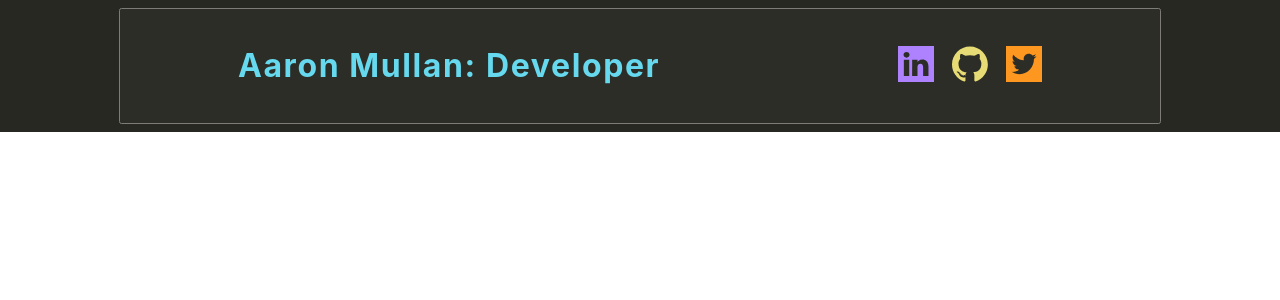
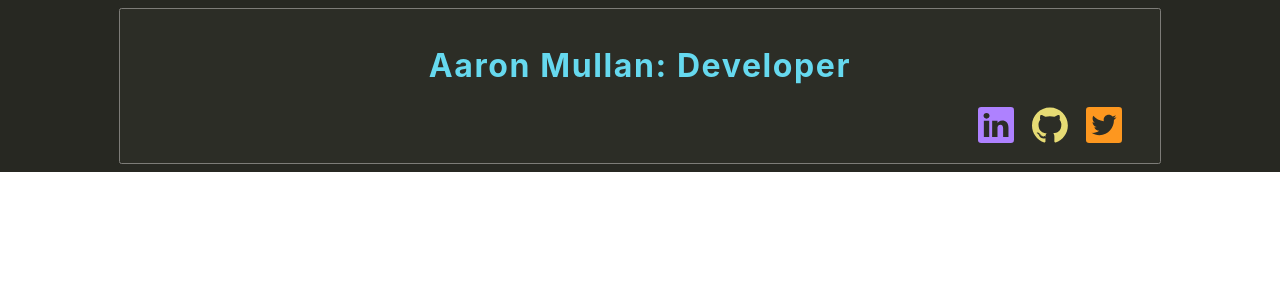
Before and after one commit to AaronMullan/aaronmullandotcom, a React (Create React App) app: page / in a window 1280 px wide. Shown: the top 300 px of the page. Built offline with nearby package versions, Linux system fonts and the light colour scheme.

Commit message:
add hero

```diff
--- a/src/components/header.css
+++ b/src/components/header.css
@@ -2,7 +2,6 @@
     display: flex;
     align-items: center;
     justify-content: center;
-
 }
 
 .header {
@@ -18,7 +17,7 @@
     margin-top: 1vh;
     margin-bottom: 1vh;
     letter-spacing: .1rem;
-    min-width: 350px;
+    min-width: 250px;
   }
 
   .icon-container {
@@ -26,8 +25,8 @@
     justify-content: right;
     align-items: center;
     /* margin-top: 2vh; */
-    /* margin-bottom: 0;
-    margin-right: 10vw; */
+    /* margin-bottom: 0; */
+    margin-right: 30px;
     /* min-width: 350px; */
   }
 
@@ -35,23 +34,25 @@
     min-width: 36px;
     margin-left: 18px;
     /* height: 90%; */
-    border-radius: .2em;
   }
 
   .linkedin-icon {
     fill: #AE81FF;
+    border-radius: .2em;
   }
 
   .github-icon {
     fill: #E6DB74;
+    border-radius: .2em;
   }
 
   .twitter-icon {
     fill: #FD971F;
+    border-radius: .2em;
   }
 
-  @media screen and (min-width: 700px){
+  /* @media screen and (min-width: 700px){
     .header {
         flex-direction: row;
-    }
-}
+    } */
+/* } */
```
